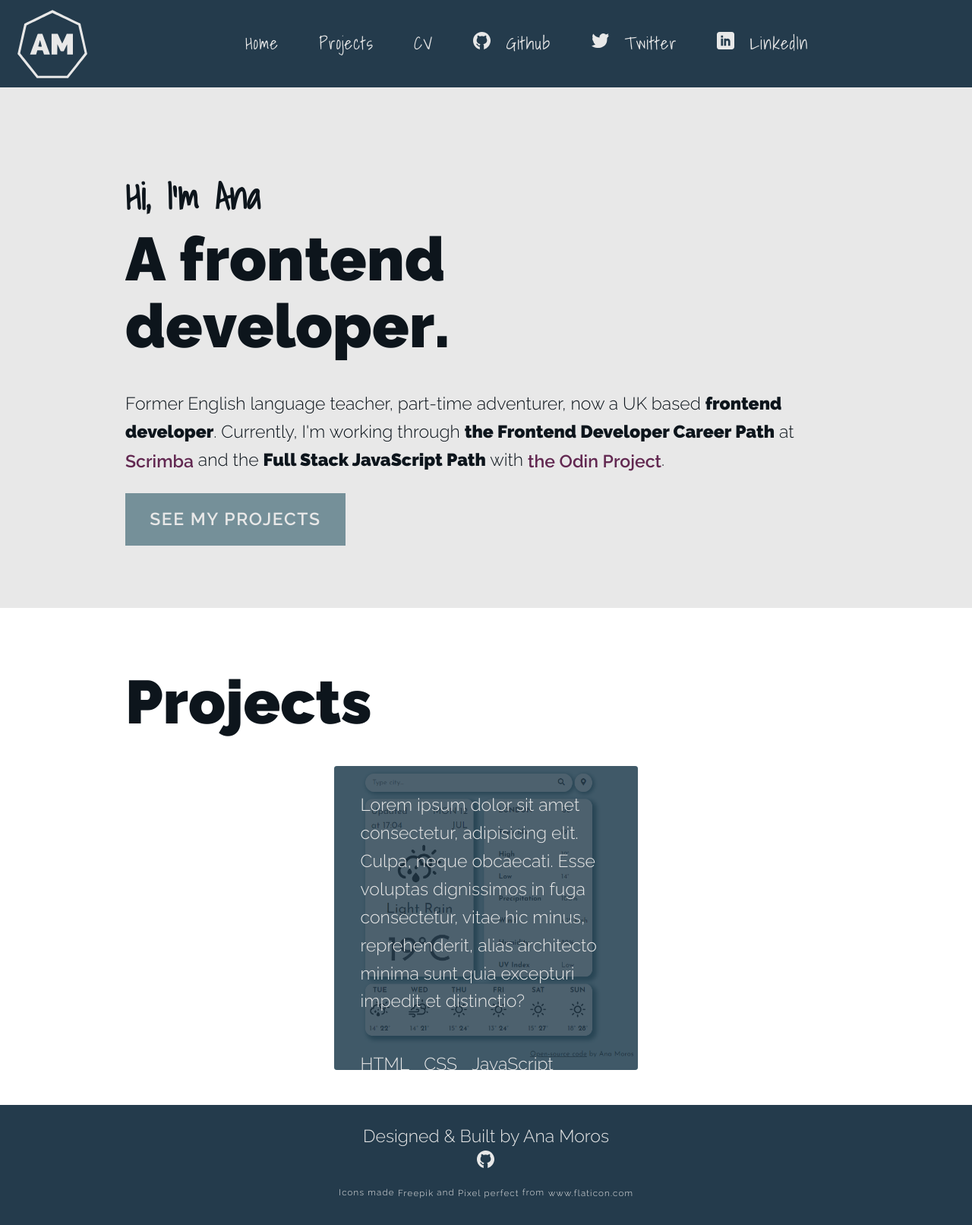
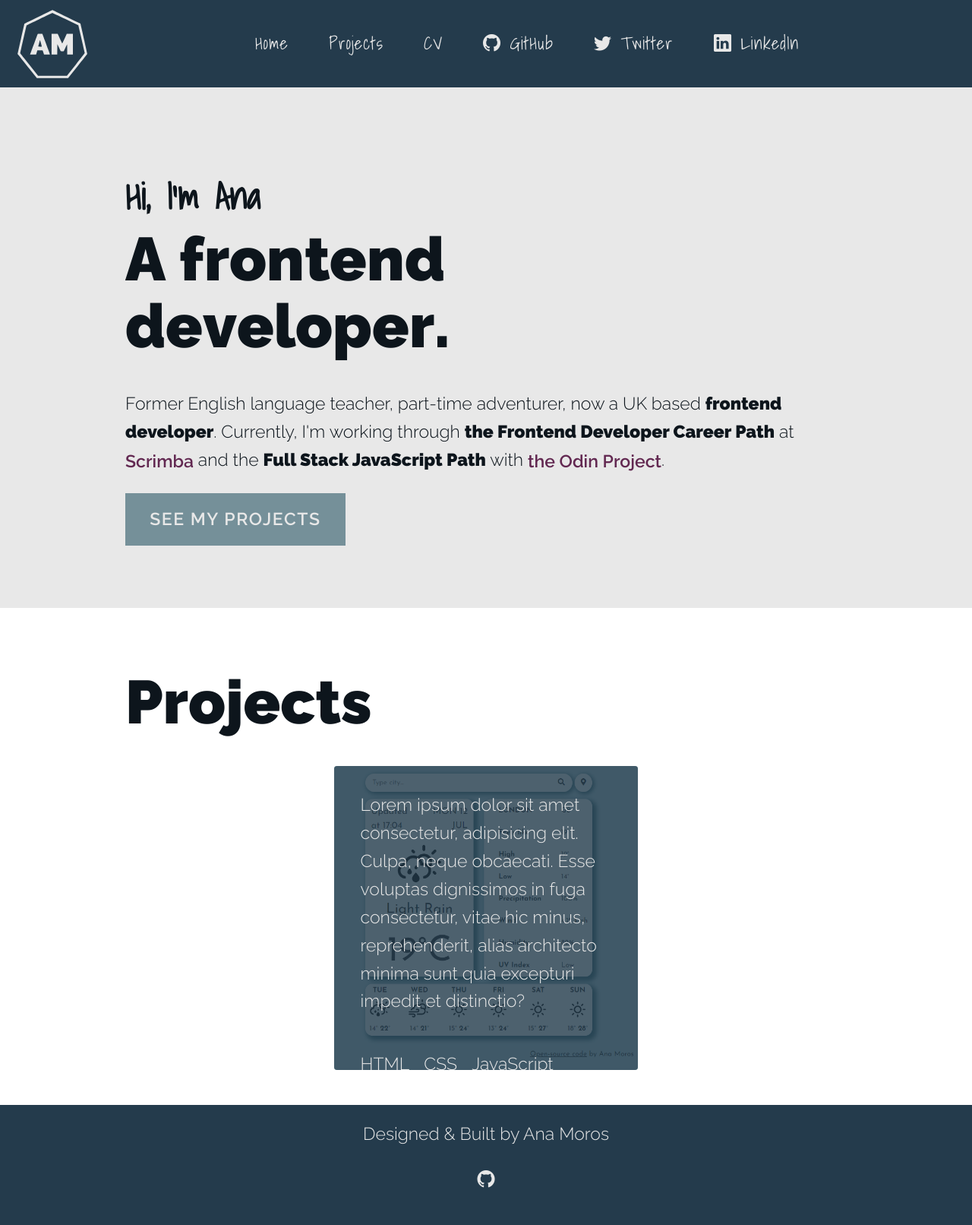
Before and after one commit to AnaMoros/portafolio, a plain HTML site: page index.html in a window 1280 px wide. Shown: the whole page at 76% size. Drawn offline with nearby package versions, Linux system fonts and the light colour scheme.

Commit message:
added and replaced oll icons with bootstrap icons

```diff
--- a/index.html
+++ b/index.html
@@ -9,6 +9,10 @@
     <link
       href="https://fonts.googleapis.com/css2?family=Raleway:wght@300;600;900&family=Shadows+Into+Light&display=swap"
       rel="stylesheet"
+    />
+    <link
+      rel="stylesheet"
+      href="https://cdn.jsdelivr.net/npm/bootstrap-icons@1.5.0/font/bootstrap-icons.css"
     />
     <link rel="stylesheet" href="css/style.css" />
   </head>
@@ -24,11 +28,9 @@
         <button
           class="btn btn-mobile bg-accent hvr-setup to-right"
           id="close-menu"
+          aria-label="close menu"
         >
-          <svg class="icon" aria-labelledby="close-menu-title">
-            <title id="close-menu-titke" lang="en">Close menu</title>
-            <use xlink:href="/css/all.svg#right-arrow-angle" />
-          </svg>
+          <i class="bi bi-x-lg" aria-hidden="true"></i>
         </button>
         <ul class="links-wrapper">
           <li class="nav-links hvr-underline-from-left">
@@ -43,28 +45,28 @@
           <li class="nav-links hvr-underline-from-left">
             <a
               href="https://github.com/AnaMoros"
+              target="_blank"
+              rel="noopener noreferrer"
               id="profile-link"
-              target="_blank"
-              ><svg class="icon icon-nav">
-                <use xlink:href="/css/all.svg#github" />
-              </svg>
-              Github</a
+              ><i class="bi bi-github" aria-hidden="true"></i> GitHub</a
             >
           </li>
           <li class="nav-links hvr-underline-from-left">
-            <a href="https://twitter.com/mm_AnaMoros" target="_blank"
-              ><svg class="icon icon-nav">
-                <use xlink:href="/css/all.svg#twitter" />
-              </svg>
-              Twitter</a
+            <a
+              href="https://twitter.com/mm_AnaMoros"
+              target="_blank"
+              rel="noopener noreferrer"
+              id="profile-link"
+              ><i class="bi bi-twitter" aria-hidden="true"></i> Twitter</a
             >
           </li>
           <li class="nav-links hvr-underline-from-left">
-            <a href="https://www.linkedin.com/in/anamoros/" target="_blank"
-              ><svg class="icon icon-nav">
-                <use xlink:href="/css/all.svg#linkedin" />
-              </svg>
-              LinkedIn</a
+            <a
+              href="https://www.linkedin.com/in/anamoros/"
+              target="_blank"
+              rel="noopener noreferrer"
+              id="profile-link"
+              ><i class="bi bi-linkedin" aria-hidden="true"></i> LinkedIn</a
             >
           </li>
         </ul>
@@ -74,11 +76,9 @@
         class="btn btn-mobile bg-dark hvr-setup to-left"
         id="open-menu"
         tabindex="0"
+        aria-label="open main menu"
       >
-        <svg class="icon" aria-labelledby="open-menu-title">
-          <title id="open-menu-title" lang="en">Open menu</title>
-          <use xlink:href="/css/all.svg#left-arrow-line-symbol" />
-        </svg>
+        <i class="bi bi-three-dots-vertical" aria-hidden="true"></i>
       </button>
     </nav>
 
@@ -146,19 +146,22 @@
                       href="http://anaweatherproject.netlify.app/"
                       target="_blank"
                       rel="noopener noreferrer"
-                      ><svg class="icon2 icon-nav">
-                        <use xlink:href="/css/all.svg#external-link" />
-                        .
-                      </svg></a
-                    >
+                      aria-label="Link to weather app website"
+                      ><i
+                        class="bi bi-box-arrow-up-right"
+                        role="img"
+                        aria-hidden="true"
+                      ></i
+                    ></a>
                   </li>
                   <li>
-                    <a href="https://github.com/AnaMoros" target="_blank"
-                      ><svg class="icon2 icon-nav">
-                        <use xlink:href="/css/all.svg#github" />
-                        .
-                      </svg></a
-                    >
+                    <a
+                      href="https://github.com/AnaMoros/Weather-Project"
+                      target="_blank"
+                      rel="noopener noreferrer"
+                      aria-label="Link to weather app GitHub repository"
+                      ><i class="bi-github" role="img" aria-hidden="true"></i
+                    ></a>
                   </li>
                 </ul>
               </div>
@@ -170,39 +173,15 @@
     </main>
     <footer>
       <div class="container">
+        <p>Designed & Built by Ana Moros</p>
         <p>
-          Designed & Built by Ana Moros<a
+          <a
             href="https://github.com/AnaMoros/portfolio"
             target="_blank"
-            ><svg class="icon icon-footer" aria-labelledby="github-portfolio">
-              <title id="github-portfolio" lang="en">Github</title>
-              <use xlink:href="/css/all.svg#github" />
-              .
-            </svg></a
-          >
-        </p>
-        <p class="footer-notes">
-          Icons made
-          <a
-            href="https://www.freepik.com"
-            title="Freepik"
-            class="hvr-underline-from-left"
-            >Freepik</a
-          >
-          and
-          <a
-            href="https://www.flaticon.com/authors/pixel-perfect"
-            title="Pixel perfect"
-            class="hvr-underline-from-left"
-            >Pixel perfect</a
-          >
-          from
-          <a
-            href="https://www.flaticon.com/"
-            title="Flaticon"
-            class="hvr-underline-from-left"
-            >www.flaticon.com</a
-          >
+            rel="noopener noreferrer"
+            aria-label="Link to GitHub portfolio"
+            ><i class="bi bi-github" role="img" aria-hidden="true"></i
+          ></a>
         </p>
       </div>
       <!-- close cointainer -->
```
